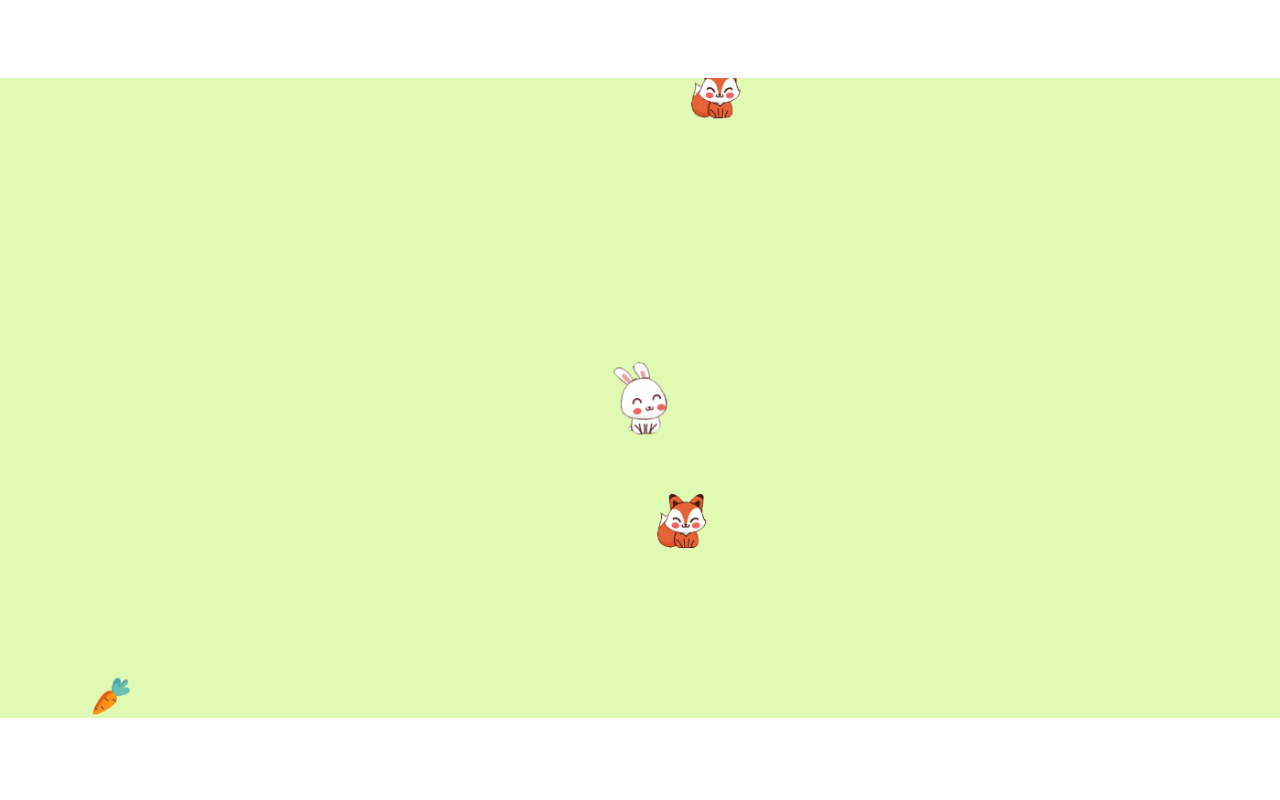
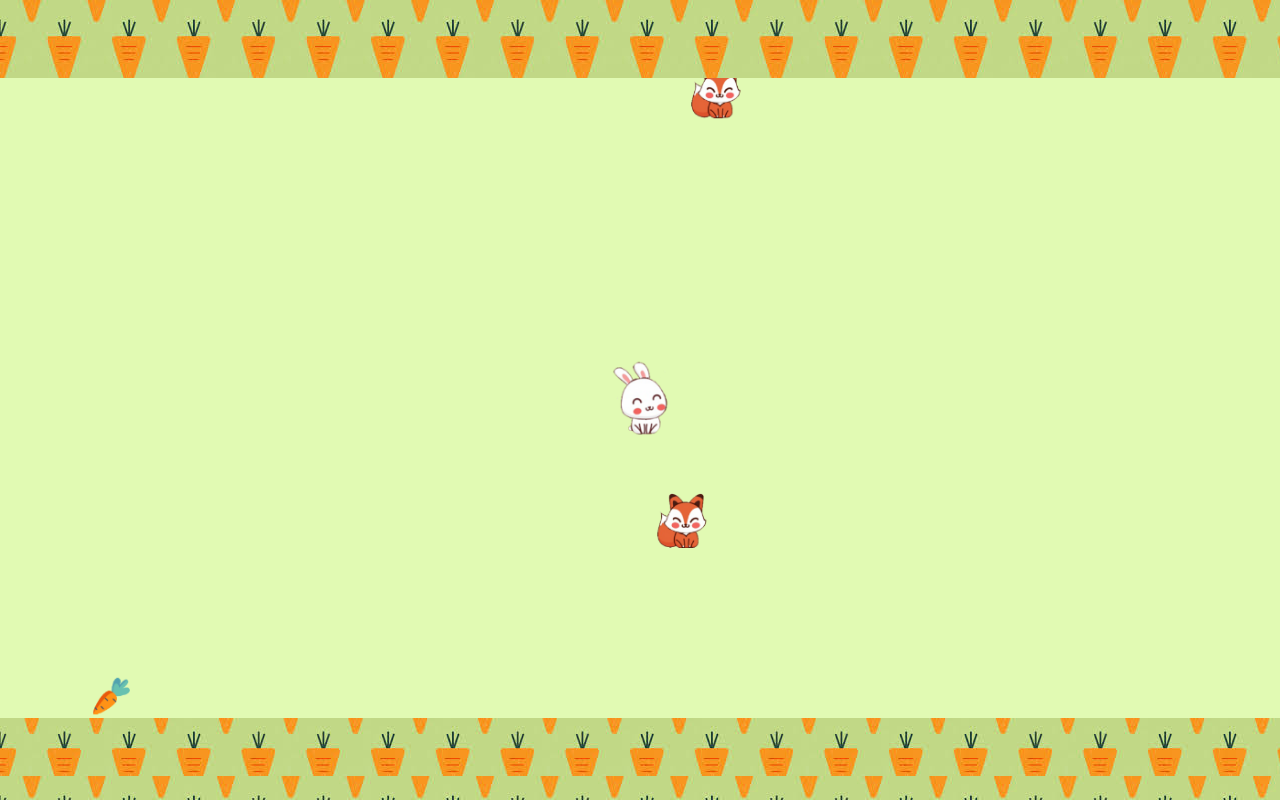
Before and after one commit to snombela/rabbit-hole-game, a plain HTML site: page index.html in a window 1280 px wide. Drawn offline with Linux system fonts and the light colour scheme.

Commit message:
Set background

```diff
--- a/css/style.css
+++ b/css/style.css
@@ -5,7 +5,8 @@ body {
     align-items: center;
     justify-content: center;
     height: 100vh;
-    background-color: white;
+    background-image: url("../img/fondo.jpeg");
+    background-repeat: repeat;
 }
 
 #canvas {
--- a/game.js
+++ b/game.js
@@ -115,7 +115,7 @@ Game.prototype.passLevel = function (){
         if (Math.sqrt((this.player.x - this.hole.x) * (this.player.x - this.hole.x)+
             (this.player.y - this.hole.y) * (this.player.y - this.hole.y)) < this.player.size/2 +
             this.hole.size/2) {
-           console.log("Win")
+           alert("Win")
            this.stop();
            this.levelUp()
         }
```
Also changed, not shown: img/fondo.jpeg (added), 2 other files.
